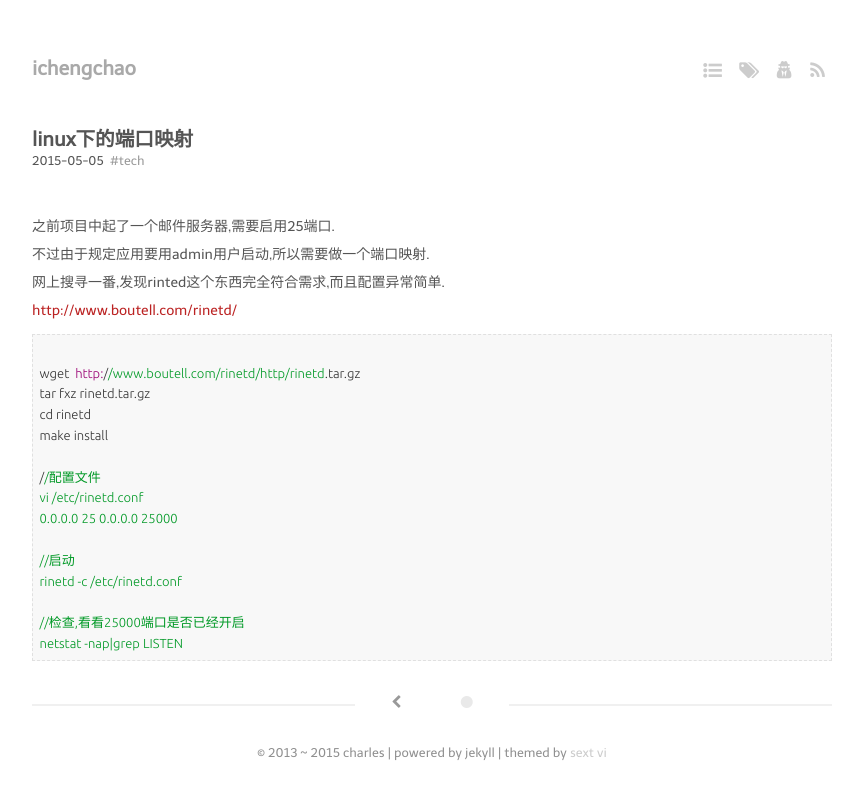
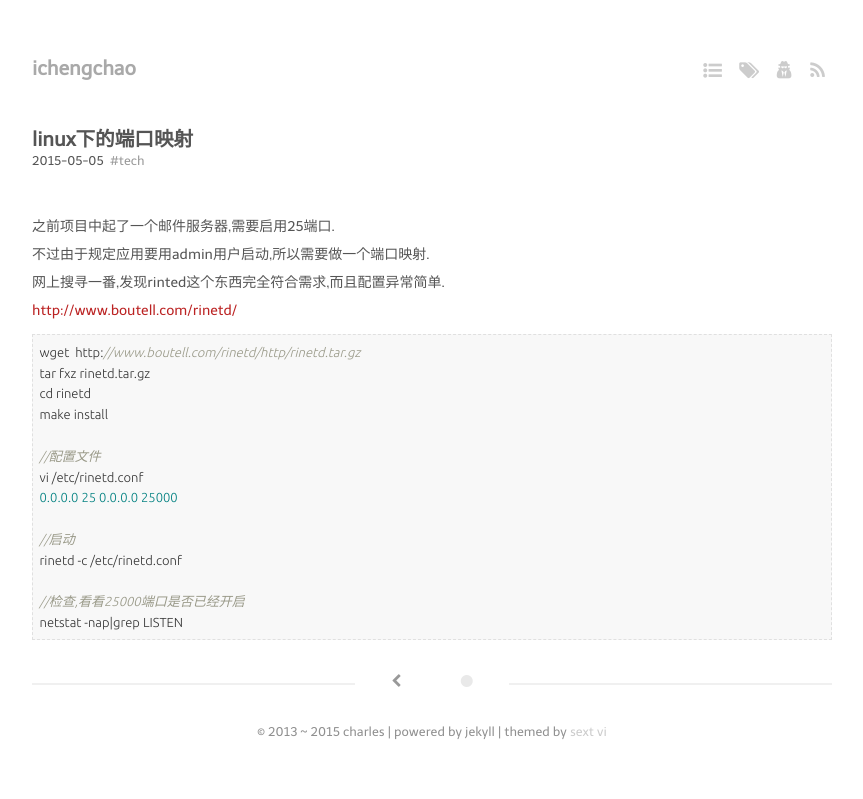
Before and after one commit to ichengchao/ichengchao.github.io, a Jekyll site: the page built from _posts/2015-05-05-port-mapping-on-linux.markdown, in a window 1280 px wide. Shown: the top 799 px of the page, without its empty margins (208-1071 px from the left). Built offline with Jekyll 4.4.1, drawn with Linux system fonts in a browser that asks for light colours; Markdown is read by kramdown in place of the engine named in the settings.

Commit message:
new post

```diff
--- a/_posts/2015-05-05-port-mapping-on-linux.markdown
+++ b/_posts/2015-05-05-port-mapping-on-linux.markdown
@@ -11,7 +11,7 @@ tags:
 不过由于规定应用要用admin用户启动,所以需要做一个端口映射.
 网上搜寻一番,发现rinted这个东西完全符合需求,而且配置异常简单.
 [http://www.boutell.com/rinetd/](http://www.boutell.com/rinetd/)
-{% highlight ruby %}
+{% highlight java %}
 wget  http://www.boutell.com/rinetd/http/rinetd.tar.gz
 tar fxz rinetd.tar.gz
 cd rinetd
```
